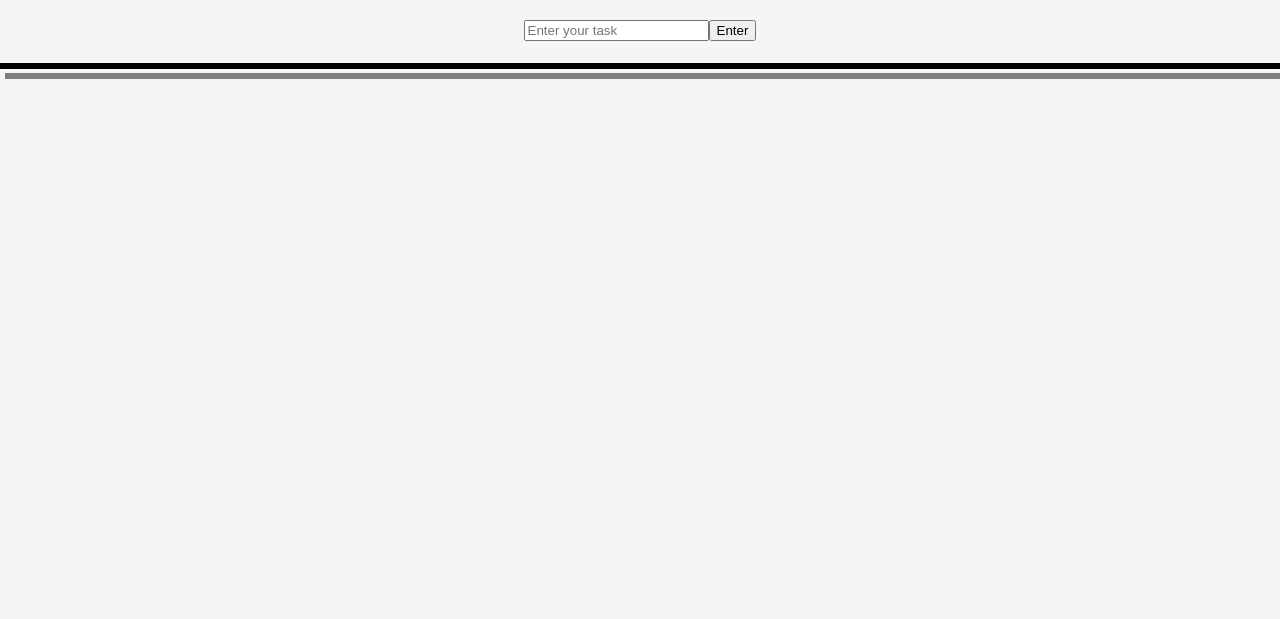
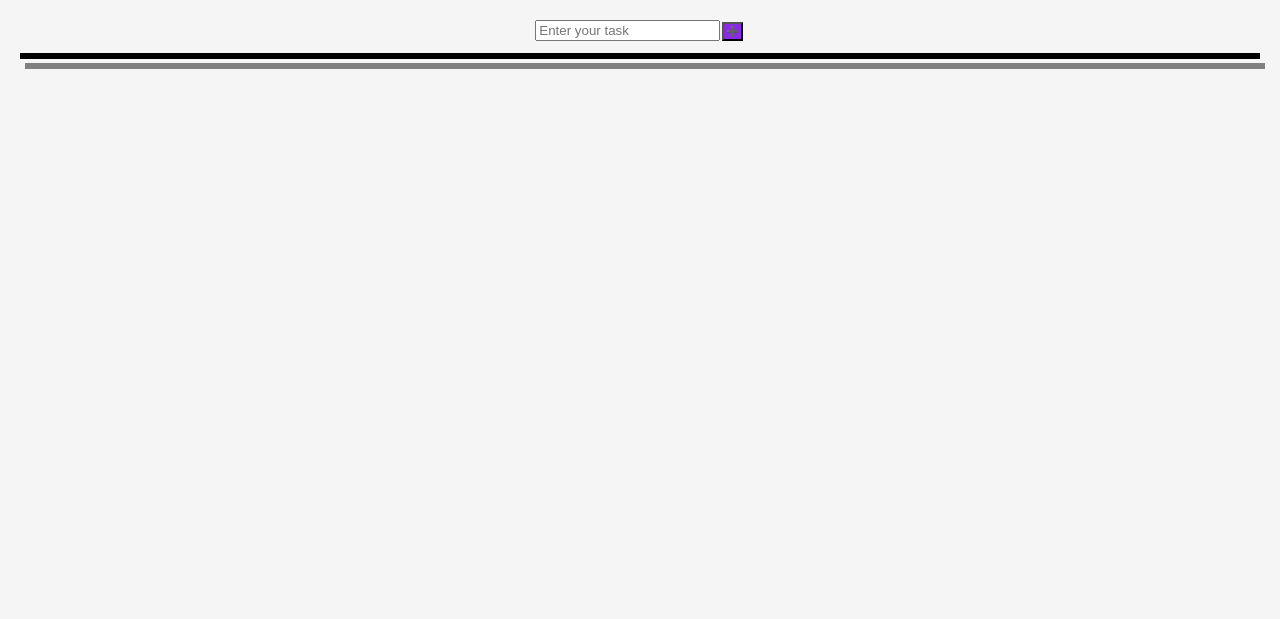
Before and after one commit to devgulati1/Todolist1, a plain HTML site: page index.html in a window 1280 px wide. Shown: the part 181-800 px from the top of the page. Drawn offline with Linux system fonts and the light colour scheme.

Commit message:
changed enter button   and some padding to ul

```diff
--- a/index.html
+++ b/index.html
@@ -14,7 +14,7 @@
         <h2>Todo-List</h2>
     </nav>
     <div id="heading"><h1>CheckList</h1></div>
-    <div class="input-div"><input type="text" placeholder="Enter your task"><button class="enter">Enter</button></div>
+    <div class="input-div"><input type="text" placeholder="Enter your task"><button class="enter">➕</button></div>
     <ul class="list-items">
         <!-- <li class="list-item">Homework<button class="adding-margin">Done</button></li>
         <li class="list-item">Cricket <button class="adding-margin">Done</button></li> -->
--- a/todo.css
+++ b/todo.css
@@ -20,10 +20,20 @@ body{
 }
 .input-div{
     text-align: center;
+    height: 1em;
+
+
+}
+.enter{
+    background-color: blueviolet;
+    padding: 2px;
+    margin: 2px;
+font-size: 0.5em;
 }
 .list-items{
     text-align: center;
    border: 3px solid black;
+   margin: 20px;
 
     box-shadow: 5px 10px gray;
 
```
